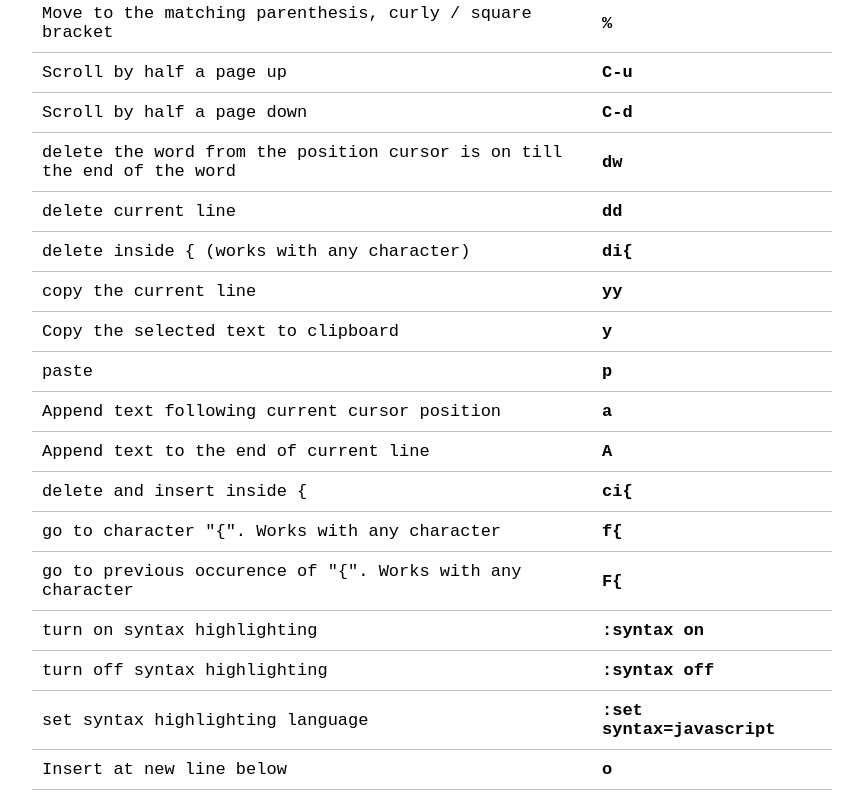
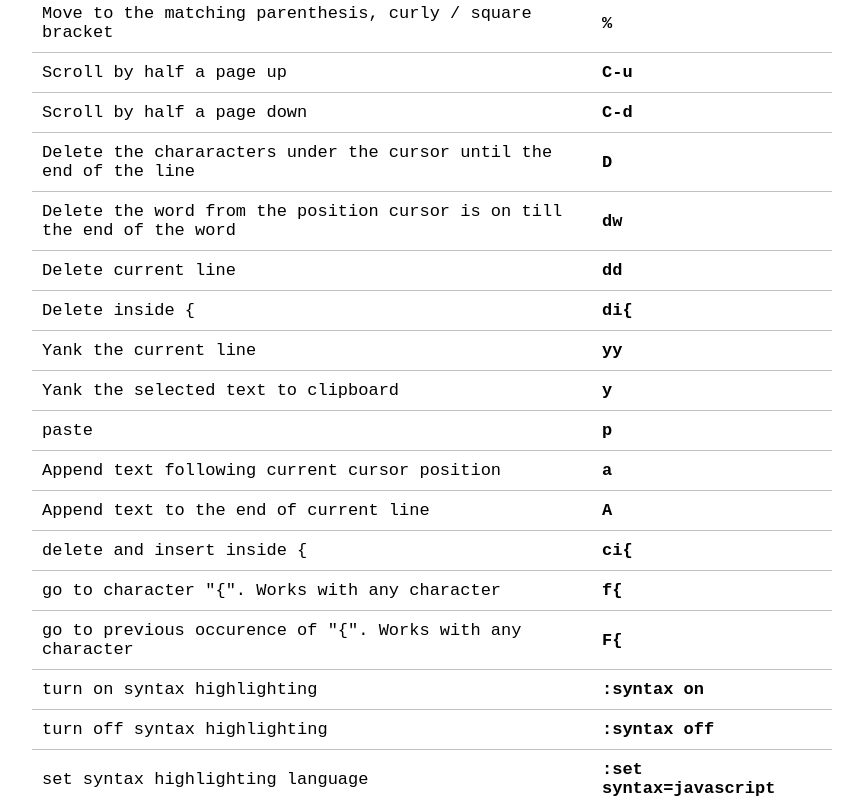
Before and after one commit to yann-yinn/vim-interactive-cheat-sheet, a React (Create React App) app: page / in a window 1280 px wide. Shown: the part 1240-2040 px from the top of the page, without its empty margins (208-1071 px from the left). Built offline with nearby package versions, Linux system fonts and the light colour scheme.

Commit message:
correction until y command, replace copy by yank

```diff
--- a/src/commands.js
+++ b/src/commands.js
@@ -131,30 +131,35 @@ export default [
     keywords: "page down pge down"
   },
   {
+    label: "Delete the chararacters under the cursor until the end of the line",
+    command: "D",
+    keywords: "delete dlte cut line end"
+  },
+  {
     label:
-      "delete the word from the position cursor is on till the end of the word",
+      "Delete the word from the position cursor is on till the end of the word",
     command: "dw",
     keywords: "delete dlte cut word"
   },
   {
-    label: "delete current line",
+    label: "Delete current line",
     command: "dd",
     keywords: "delete cut line current"
   },
   {
-    label: "delete inside { (works with any character)",
+    label: "Delete inside {",
     command: "di{",
-    keywords: "delete code inside {"
+    keywords: "delete inside {"
   },
   {
-    label: "copy the current line",
+    label: "Yank the current line",
     command: "yy",
-    keywords: "copy paste pste current line copu cpy"
+    keywords: "copy yank paste pste current line copu cpy"
   },
   {
-    label: "Copy the selected text to clipboard",
+    label: "Yank the selected text to clipboard",
     command: "y",
-    keywords: "copy paste pste copu cpy past pste"
+    keywords: "copy yank paste pste copu cpy past pste"
   },
   {
     label: "paste",
```
